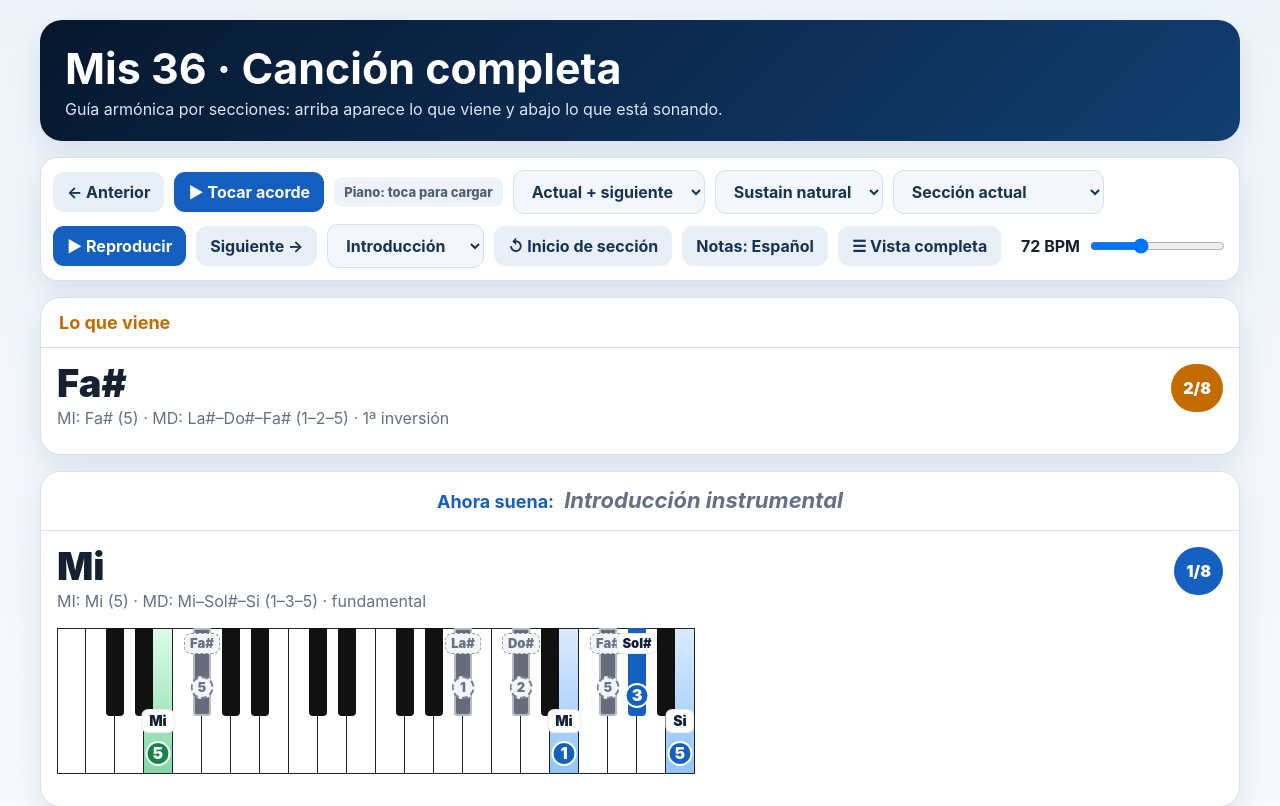
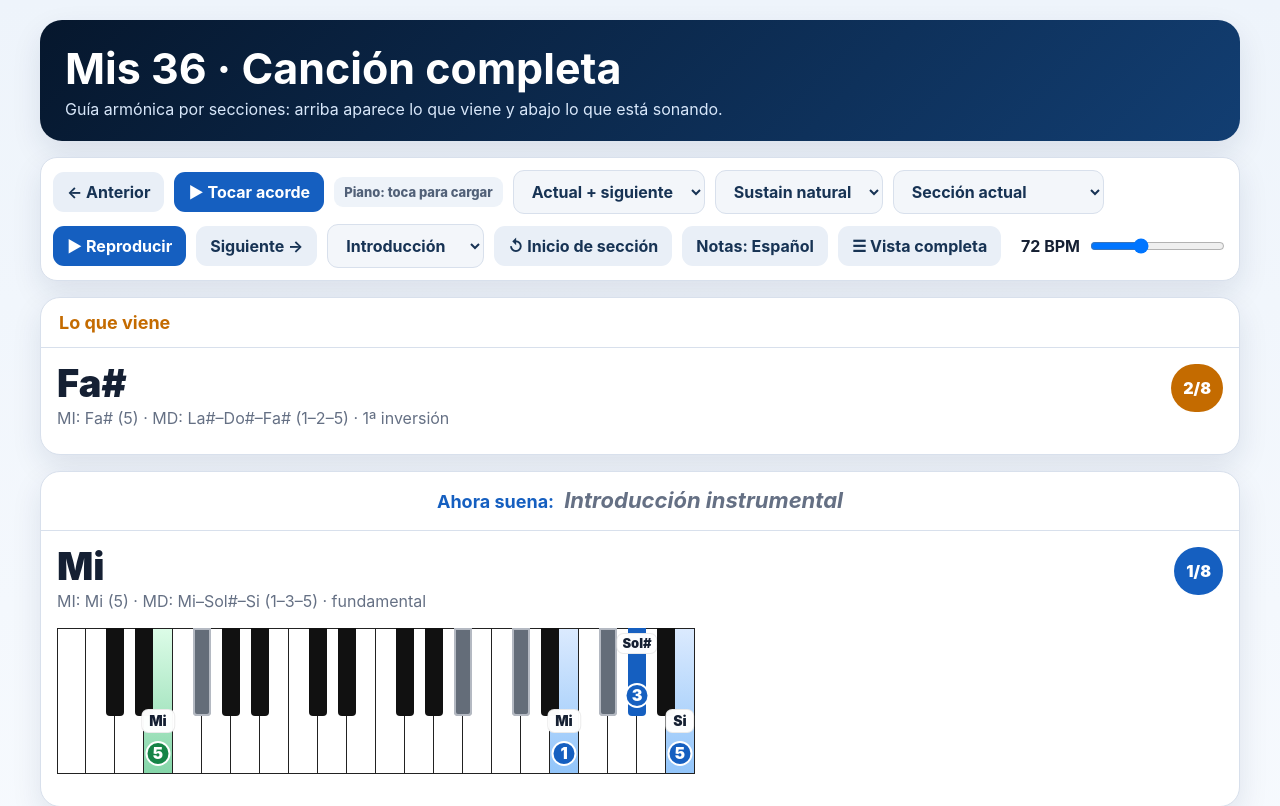
Before and after one commit to felipeescandon-ship-it/mis-36-piano, a plain HTML site: page index.html in a window 1280 px wide. Shown: the top 806 px of the page. Drawn offline with Linux system fonts and the light colour scheme.

Commit message:
Simplificar la vista previa de las próximas teclas

```diff
--- a/index.html
+++ b/index.html
@@ -64,14 +64,6 @@ display:grid;place-items:center;color:#fff;font-weight:900;z-index:7;border:2px
 .move{display:none}.show-movements .move{display:block}
 .white.upcoming::after{content:"";position:absolute;inset:0;background:rgba(126,138,154,.22);box-shadow:inset 0 -12px 20px rgba(82,94,110,.10);z-index:5;pointer-events:none}
 .black.upcoming{background:#646d79;box-shadow:inset 0 0 0 2px rgba(229,233,239,.62)}
-.white.common{box-shadow:inset 0 0 0 4px #8b96a6}
-.black.common{outline:3px solid #d6dbe3;outline-offset:-4px}
-.label.preview-label{top:10px;bottom:auto;color:#677386;background:#f3f5f8;border:1px dashed #8b96a6}
-.label.black-label.preview-label{top:5px;bottom:auto}
-.finger.preview-f{top:45px;bottom:auto;width:23px;height:23px;background:#f3f5f8;color:#677386;border:2px dashed #788496;font-size:13px}
-.finger.black-f.preview-f{top:48px;bottom:auto}
-.keep-badge{position:absolute;z-index:9;top:8px;left:50%;transform:translateX(-50%);padding:3px 6px;border-radius:7px;background:#f3f5f8;color:#5d6878;border:2px solid #8b96a6;font-size:11px;font-weight:900;white-space:nowrap}
-.black .keep-badge{top:31px;font-size:10px}
 .gray{background:#8b96a6}
 .move{margin-top:10px;background:var(--amberSoft);border:1px solid #f0d291;border-radius:13px;padding:11px 13px;line-height:1.45}
 .seq{margin-top:16px}
@@ -384,22 +376,12 @@ function keyboard(el,chord,preview,nextChord=null){
 }
 function renderUpcoming(el,currentChord,nextChord){
  const current=voicings[currentChord],upcoming=voicings[nextChord];
- const currentFingers=new Map([[current.l,"5"],...current.r.map(x=>[x[0],String(x[1])])]);
- const upcomingNotes=[[upcoming.l,"5"],...upcoming.r.map(x=>[x[0],String(x[1])])];
- upcomingNotes.forEach(([note,nextFinger])=>{
+ const currentNotes=new Set([current.l,...current.r.map(x=>x[0])]);
+ const upcomingNotes=[upcoming.l,...upcoming.r.map(x=>x[0])];
+ upcomingNotes.forEach(note=>{
+   if(currentNotes.has(note))return;
    const key=[...el.children].find(child=>child.dataset.note===note);
-   if(!key)return;
-   const isBlack=key.classList.contains("black"),currentFinger=currentFingers.get(note);
-   if(currentFinger){
-     key.classList.add("common");
-     const badge=document.createElement("div");badge.className="keep-badge";
-     badge.textContent=currentFinger===nextFinger?"mantén":currentFinger+"→"+nextFinger;
-     badge.title=currentFinger===nextFinger?"La nota y el dedo se mantienen":"La nota se mantiene y cambia el dedo";
-     key.appendChild(badge);
-   }else{
-     key.classList.add("upcoming");
-     marker(key,note,nextFinger,"preview",isBlack,nextChord);
-   }
+   if(key)key.classList.add("upcoming");
  });
 }
 function marker(k,note,finger,type,isBlack,chord){
```
